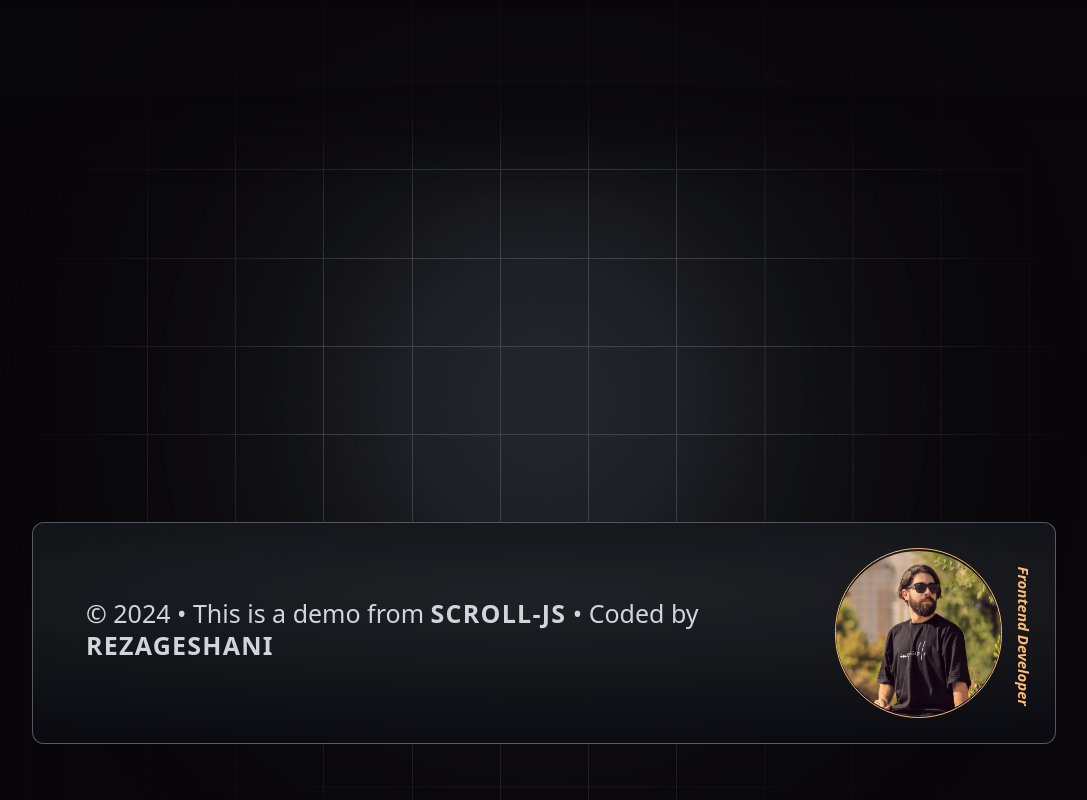
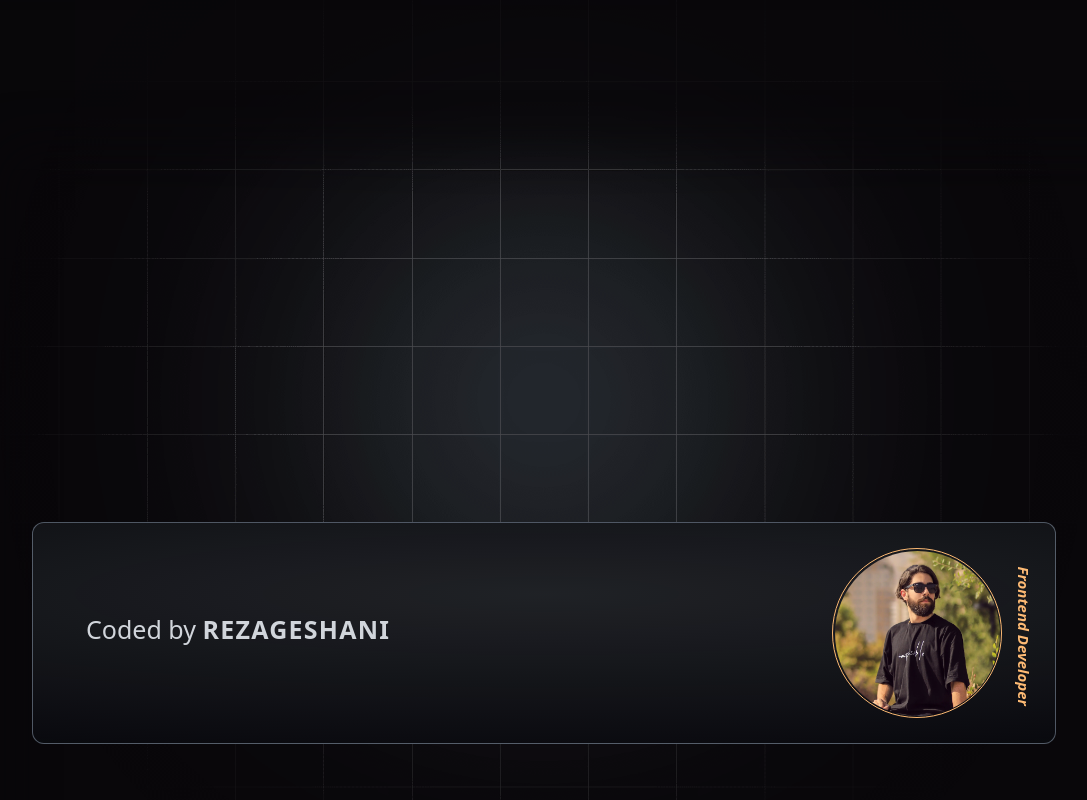
Before and after one commit to RezaGeshaniWeb/Scroll-Js, a plain HTML site: page index.html in a window 1280 px wide. Shown: the part 5854-6654 px from the top of the page, without its empty margins (96-1183 px from the left). Drawn offline with nearby package versions, Linux system fonts and the light colour scheme.

Commit message:
Update index.html

```diff
--- a/index.html
+++ b/index.html
@@ -350,8 +350,7 @@
                 class="w-[80%] bg-[#09070a] bg-dark border border-slate-400 border-opacity-50 rounded-xl flex justify-between items-center">
                 <div class="pt-10 pb-4 md:px-7 text-gray-300">
                     <p class="mb-8 leading-8" style="font-size: 25px">
-                        © 2024 • This is a demo from <strong
-                            class="uppercase tracking-wider gradient-text">Scroll-Js</strong> • Coded
+                        Coded
                         by
                         <strong class="uppercase tracking-wider gradient-text">RezaGeshani</strong>
                     </p>
```
